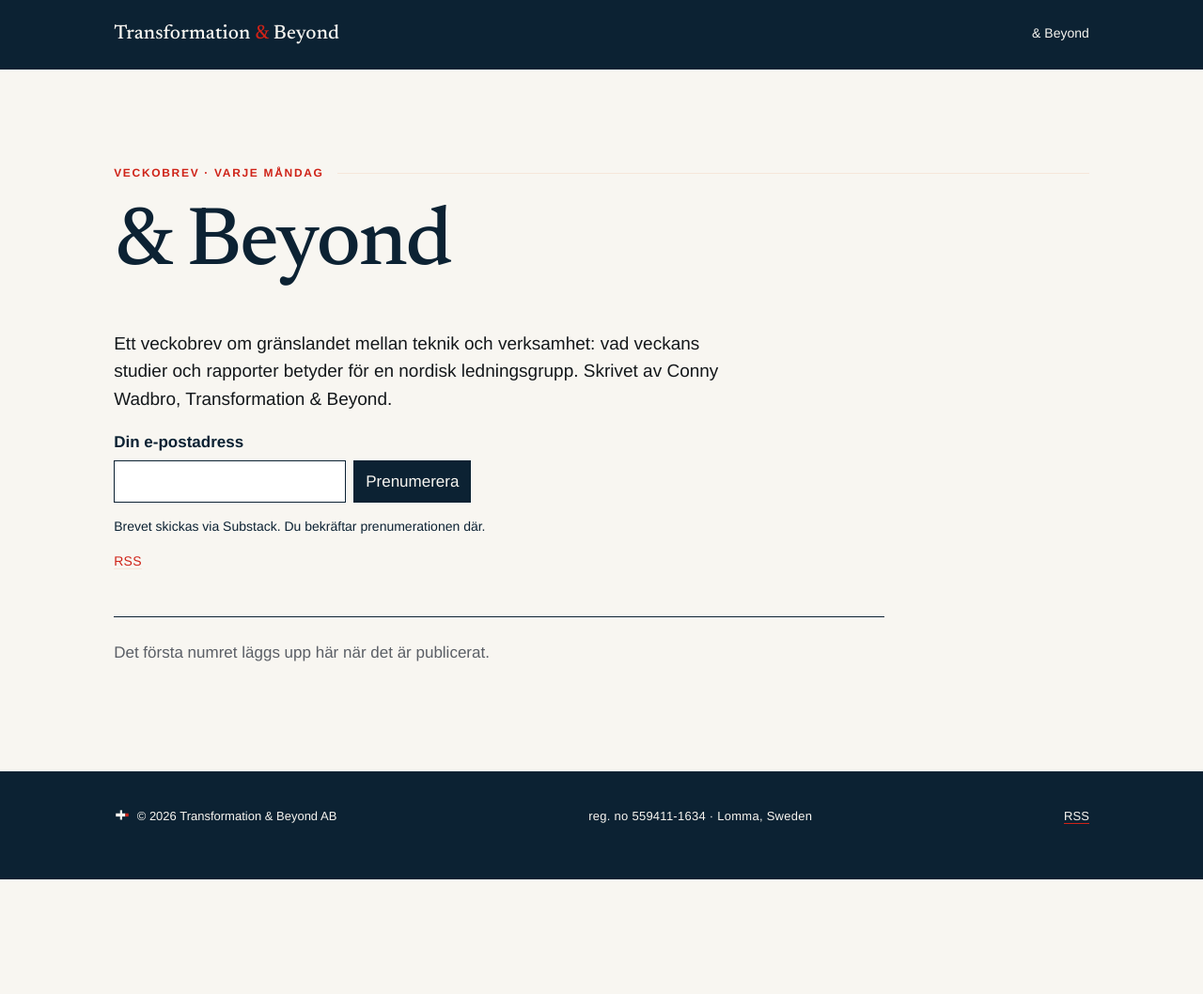
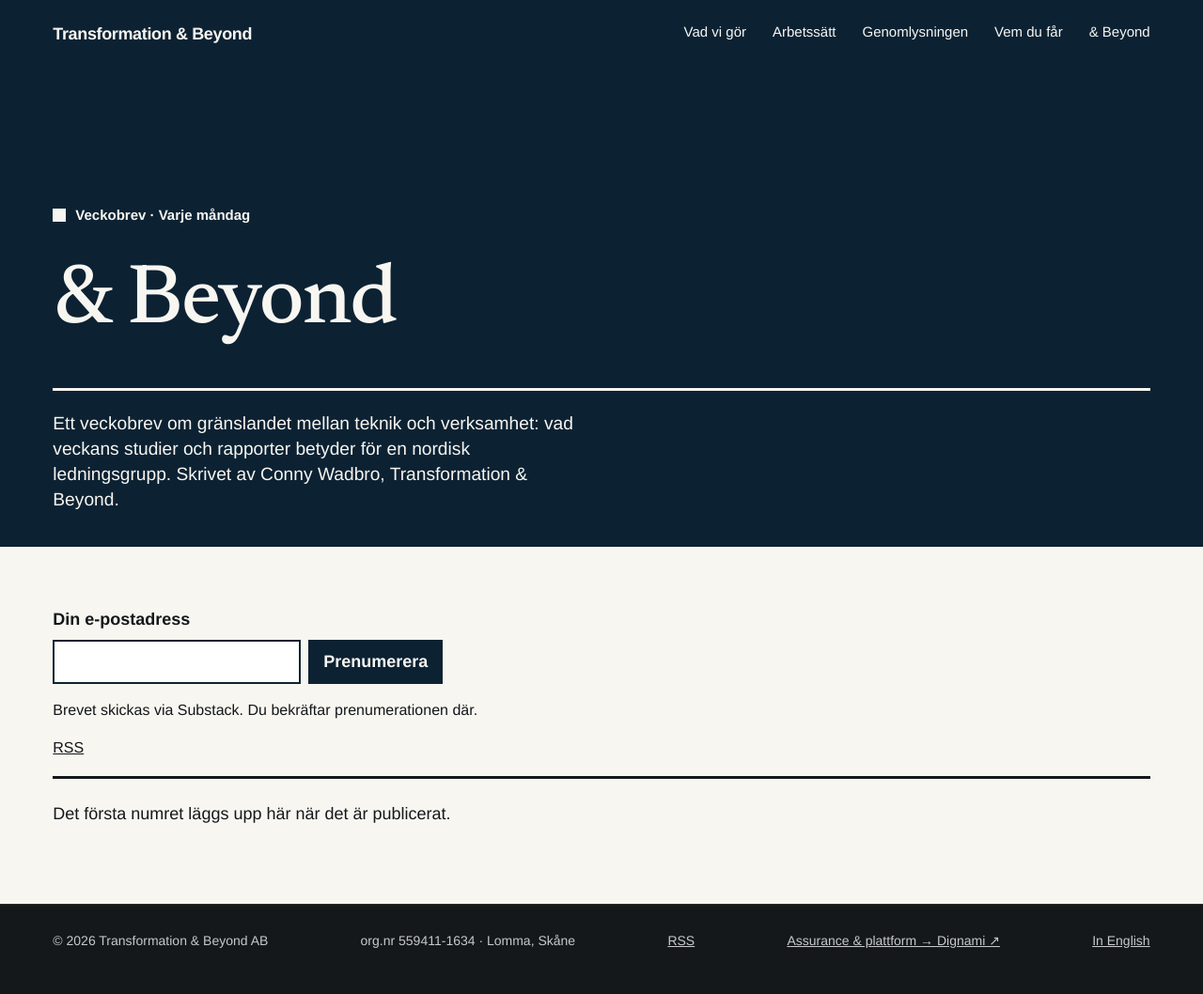
Before and after one commit to conwad-lab/tb-site, a Jekyll site: the page built from beyond/index.html, in a window 1280 px wide. Shown: the whole page at 94% size. Built offline with Jekyll 4.4.1, drawn with Linux system fonts in a browser that asks for light colours; some web fonts are replaced; before the commit the page ends 936 px from its top, so only the background shows below that.

Commit message:
Ge & Beyond-arkivet startsidans typografi, navigation och layout (#108)
* Complete the Substack form and bilingual subscription links

* Apply the home page design to the Swedish letter archive

```diff
--- a/_layouts/beyond-base.html
+++ b/_layouts/beyond-base.html
@@ -31,10 +31,21 @@
 <link rel="icon" type="image/svg+xml" href="{{ '/assets/favicon.svg' | relative_url }}">
 <link rel="icon" type="image/png" sizes="32x32" href="{{ '/assets/favicon-32.png' | relative_url }}">
 <link rel="apple-touch-icon" href="{{ '/assets/apple-touch-icon.png' | relative_url }}">
+{% if page.archive_home %}
+<link rel="stylesheet" href="{{ '/assets/site.css' | relative_url }}">
+<link rel="stylesheet" href="{{ '/assets/archive.css' | relative_url }}">
+{% else %}
 <link rel="stylesheet" href="{{ '/assets/beyond.css' | relative_url }}">
+{% endif %}
 </head>
 <body>
 
+{% if page.archive_home %}
+<header class="top w">
+  <a class="name" href="/sv/">Transformation &amp; Beyond</a>
+  <nav aria-label="Huvudmeny"><a href="/sv/#praktiken">Vad vi gör</a><a href="/sv/#arbetssatt">Arbetssätt</a><a class="keep" href="/sv/#review">Genomlysningen</a><a class="keep" href="/sv/#grundaren">Vem du får</a><a class="keep" href="/beyond/" aria-current="page">&amp; Beyond</a></nav>
+</header>
+{% else %}
 <header>
   <div class="wrap nav">
     <a class="mark" href="{{ '/' | relative_url }}">Transformation <span>&amp;</span> Beyond</a>
@@ -43,11 +54,21 @@
     </nav>
   </div>
 </header>
+{% endif %}
 
 <main>
 {{ content }}
 </main>
 
+{% if page.archive_home %}
+<footer class="w">
+  <span>© {{ site.time | date: "%Y" }} Transformation &amp; Beyond AB</span>
+  <span>org.nr 559411-1634 · Lomma, Skåne</span>
+  <a href="/beyond/feed.xml">RSS</a>
+  <a href="https://www.dignami.com/en" target="_blank" rel="noopener">Assurance &amp; plattform → Dignami ↗</a>
+  <a href="/" hreflang="en" lang="en">In English</a>
+</footer>
+{% else %}
 <footer>
   <div class="wrap foot">
     <span><svg xmlns="http://www.w3.org/2000/svg" viewBox="0 0 32 32" width="18" height="18" aria-hidden="true" style="display:inline-block;vertical-align:-4px"><g fill="#F8F6F1"><rect x="12" y="6" width="4" height="18"/><rect x="4" y="12" width="18" height="6"/></g><rect x="22" y="12" width="6" height="6" fill="#CF2318"/></svg>&ensp;© {{ site.time | date: "%Y" }} Transformation &amp; Beyond AB</span>
@@ -55,5 +76,6 @@
     <span><a href="{{ '/beyond/feed.xml' | relative_url }}">RSS</a></span>
   </div>
 </footer>
+{% endif %}
 </body>
 </html>
--- /dev/null
+++ b/assets/archive.css
@@ -0,0 +1,40 @@
+/* The archive shares site.css with the home pages. */
+.archive { padding: 0; }
+.archive .hero {
+  min-height: auto;
+  padding-top: clamp(130px, 17vw, 230px);
+}
+.archive .hero-foot { grid-template-columns: 1fr; }
+.archive .hero-foot p { max-width: 52ch; }
+.archive-body { padding-block: clamp(32px, 5vw, 72px); }
+.archive-signup label { display: block; margin-bottom: 8px; font-weight: 700; }
+.archive-signup div { display: flex; flex-wrap: wrap; gap: 8px; }
+.archive-signup input, .archive-signup button {
+  max-width: 100%;
+  min-height: 44px;
+  border: 2px solid var(--blue);
+  border-radius: 0;
+  padding: 8px 14px;
+  font: inherit;
+}
+.archive-signup button {
+  background: var(--blue);
+  color: var(--on-blue);
+  font-weight: 700;
+  cursor: pointer;
+}
+.archive-signup button:hover { background: var(--black); }
+.archive-signup p, .archive .follow { font-size: 16px; }
+.archive-issues {
+  list-style: none;
+  margin: 40px 0 0;
+  padding: 0;
+  border-top: var(--lw) solid var(--black);
+}
+.archive-issues li { border-bottom: 1px solid var(--black); }
+.archive-issues a { display: grid; gap: 8px; padding-block: 24px; text-decoration: none; }
+.archive-issues .wk { font-size: 15px; font-weight: 700; }
+.archive-issues .t { font: 500 clamp(28px, 4vw, 56px)/1.1 var(--hf); }
+.archive-issues .d { max-width: 56ch; }
+.archive-issues a:hover .t { text-decoration: underline; }
+.archive .empty { border-top: var(--lw) solid var(--black); padding-top: 24px; }
--- a/beyond/index.html
+++ b/beyond/index.html
@@ -1,14 +1,17 @@
 ---
 layout: beyond-base
+archive_home: true
 title: "& Beyond"
 description: "& Beyond är Conny Wadbros veckobrev om gränslandet mellan teknik och verksamhet: AI, styrning och arbetet runt omkring. Varje måndag, på svenska."
 ---
 <section class="archive">
-  <div class="wrap">
-    <p class="eyebrow">Veckobrev · Varje måndag</p>
+  <div class="hero w">
+    <p class="tag">Veckobrev · Varje måndag</p>
     <h1>&amp; Beyond</h1>
-    <p class="lead">Ett veckobrev om gränslandet mellan teknik och verksamhet: vad veckans studier och rapporter betyder för en nordisk ledningsgrupp. Skrivet av Conny Wadbro, Transformation &amp; Beyond.</p>
-    <form class="signup" action="https://beyondbrev.substack.com/subscribe" method="get">
+    <div class="hero-foot"><p>Ett veckobrev om gränslandet mellan teknik och verksamhet: vad veckans studier och rapporter betyder för en nordisk ledningsgrupp. Skrivet av Conny Wadbro, Transformation &amp; Beyond.</p></div>
+  </div>
+  <div class="archive-body w">
+    <form class="archive-signup" action="https://beyondbrev.substack.com/subscribe" method="get">
       <label for="signup-email">Din e-postadress</label>
       <div>
         <input id="signup-email" type="email" name="email" required autocomplete="email" aria-describedby="signup-note">
@@ -23,7 +26,7 @@ description: "& Beyond är Conny Wadbros veckobrev om gränslandet mellan teknik
 
     {%- assign letters = site.beyond | sort: "date" | reverse %}
     {%- if letters.size > 0 %}
-    <ol class="issues">
+    <ol class="archive-issues">
       {%- for l in letters %}
       <li>
         <a href="{{ l.url | relative_url }}">
```
